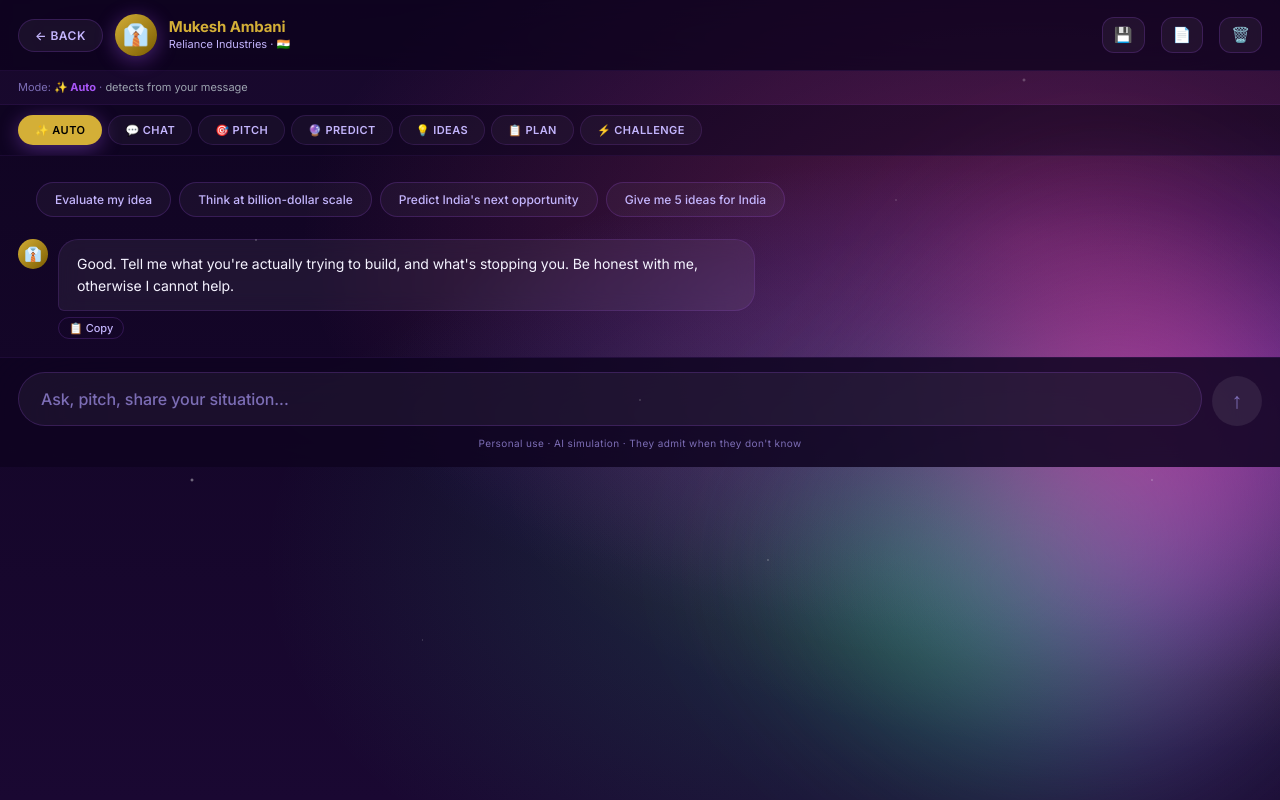
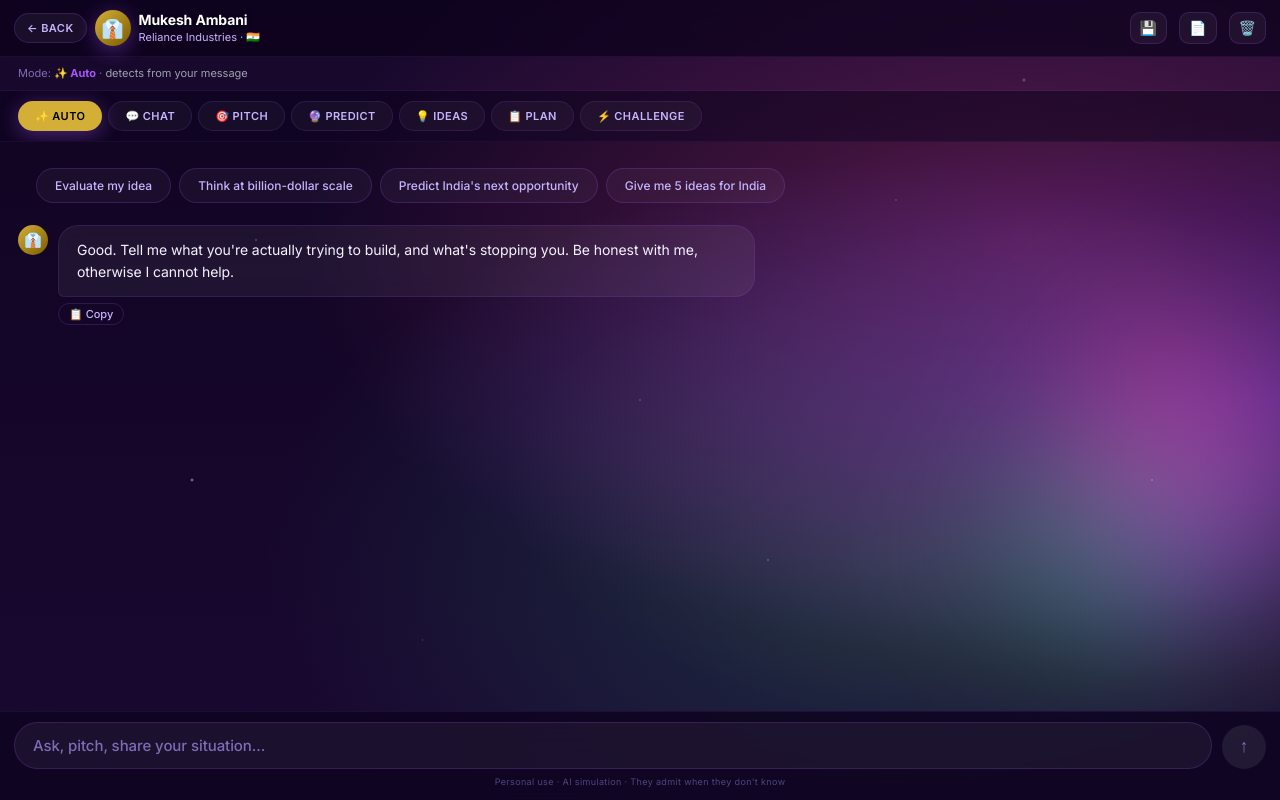
Before and after one commit to fazan1/tycoon-vercel, a plain HTML site: page index.html in a window 1280 px wide. Both pictures are taken after a click on the element 169 px from the left and 586 px from the top of the page. Drawn offline with nearby package versions, Linux system fonts and the light colour scheme.

Commit message:
Update index.html

```diff
--- a/index.html
+++ b/index.html
@@ -30,10 +30,13 @@
 
 html, body {
   height: 100%;
+  width: 100%;
   background: var(--bg-1);
   overflow: hidden;
   -webkit-text-size-adjust: 100%;
   -webkit-overflow-scrolling: touch;
+  margin: 0;
+  padding: 0;
 }
 
 body {
@@ -41,9 +44,11 @@
   font-family: 'Inter', -apple-system, BlinkMacSystemFont, sans-serif;
   font-size: 14px;
   line-height: 1.5;
-  height: 100dvh; height: 100vh; height: -webkit-fill-available;
+  height: 100%;
   -webkit-font-smoothing: antialiased;
   position: relative;
+  display: flex;
+  flex-direction: column;
   background:
     radial-gradient(ellipse at 100% 50%, rgba(110,44,244,0.4) 0%, transparent 50%),
     radial-gradient(ellipse at 80% 30%, rgba(236,72,153,0.3) 0%, transparent 50%),
@@ -56,18 +61,19 @@
 body::before {
   content: '';
   position: fixed;
-  width: 600px;
-  height: 600px;
-  right: -100px;
-  top: 20%;
+  width: 400px;
+  height: 400px;
+  right: -80px;
+  top: 30%;
   background:
-    radial-gradient(circle at 30% 50%, rgba(236,72,153,0.5) 0%, transparent 50%),
-    radial-gradient(circle at 70% 50%, rgba(52,211,153,0.4) 0%, transparent 50%),
-    radial-gradient(circle at 50% 30%, rgba(168,85,247,0.5) 0%, transparent 50%);
-  filter: blur(60px);
+    radial-gradient(circle at 30% 50%, rgba(236,72,153,0.4) 0%, transparent 50%),
+    radial-gradient(circle at 70% 50%, rgba(52,211,153,0.3) 0%, transparent 50%),
+    radial-gradient(circle at 50% 30%, rgba(168,85,247,0.4) 0%, transparent 50%);
+  filter: blur(50px);
   pointer-events: none;
-  animation: floatBlob 20s ease-in-out infinite;
+  animation: floatBlob 25s ease-in-out infinite;
   z-index: 0;
+  will-change: transform;
 }
 
 @keyframes floatBlob {
@@ -98,23 +104,27 @@
 
 #wrap {
   background: transparent;
-  height: 100dvh; height: 100vh; height: -webkit-fill-available;
+  flex: 1;
+  width: 100%;
   display: flex;
   flex-direction: column;
   max-width: 720px;
   margin: 0 auto;
   position: relative;
   overflow: hidden;
-  padding-bottom: env(safe-area-inset-bottom);
   z-index: 1;
+  min-height: 0;
 }
 
 #selector {
   flex: 1;
+  min-height: 0;
   overflow-y: auto;
   -webkit-overflow-scrolling: touch;
-  padding: 30px 18px 60px;
+  padding: 24px 16px 30px;
   scrollbar-width: none;
+  touch-action: pan-y;
+  position: relative;
 }
 
 #selector::-webkit-scrollbar { display: none; }
@@ -293,11 +303,11 @@
 }
 
 #hdr {
-  padding: 14px 18px;
-  padding-top: calc(14px + env(safe-area-inset-top));
+  padding: 10px 14px;
+  padding-top: calc(10px + env(safe-area-inset-top));
   display: flex;
   align-items: center;
-  gap: 12px;
+  gap: 8px;
   flex-shrink: 0;
   border-bottom: 1px solid rgba(168,85,247,0.1);
   background: rgba(15,4,32,0.7);
@@ -313,8 +323,8 @@
   border: 1px solid rgba(168,85,247,0.2);
   color: var(--text-dim);
   border-radius: 100px;
-  padding: 8px 16px;
-  font-size: 12px;
+  padding: 7px 12px;
+  font-size: 11px;
   cursor: pointer;
   font-family: inherit;
   font-weight: 600;
@@ -329,13 +339,13 @@
 }
 
 #hav {
-  width: 42px;
-  height: 42px;
+  width: 36px;
+  height: 36px;
   border-radius: 50%;
   display: flex;
   align-items: center;
   justify-content: center;
-  font-size: 21px;
+  font-size: 18px;
   flex-shrink: 0;
   background: linear-gradient(135deg, var(--purple), var(--pink));
   box-shadow: 0 4px 20px rgba(168,85,247,0.4);
@@ -345,10 +355,11 @@
 
 #hname {
   font-weight: 700;
-  font-size: 15px;
-  color: var(--text);
+  font-size: 14px;
+  color: #fff !important;
   letter-spacing: -0.01em;
   line-height: 1.2;
+  text-shadow: 0 1px 4px rgba(0,0,0,0.5);
 }
 
 #hsub {
@@ -362,9 +373,9 @@
   background: rgba(255,255,255,0.05);
   border: 1px solid rgba(168,85,247,0.2);
   color: var(--text-dim);
-  border-radius: 12px;
-  padding: 8px 11px;
-  font-size: 15px;
+  border-radius: 10px;
+  padding: 7px 9px;
+  font-size: 14px;
   cursor: pointer;
 }
 
@@ -590,8 +601,8 @@
 
 #inputarea {
   border-top: 1px solid rgba(168,85,247,0.1);
-  padding: 14px 18px;
-  padding-bottom: calc(16px + env(safe-area-inset-bottom));
+  padding: 10px 14px;
+  padding-bottom: calc(12px + env(safe-area-inset-bottom));
   flex-shrink: 0;
   background: rgba(15,4,32,0.85);
   backdrop-filter: blur(40px);
@@ -606,17 +617,17 @@
   flex: 1;
   background: rgba(255,255,255,0.05);
   border: 1px solid rgba(168,85,247,0.2);
-  border-radius: 100px;
+  border-radius: 24px;
   color: var(--text);
-  padding: 14px 22px;
-  font-size: 16px;
-  line-height: 1.5;
+  padding: 12px 18px;
+  font-size: 15px;
+  line-height: 1.4;
   font-family: inherit;
   outline: none;
   resize: none;
-  max-height: 120px;
+  max-height: 100px;
   overflow-y: auto;
-  min-height: 50px;
+  min-height: 44px;
   -webkit-appearance: none;
   font-weight: 500;
   letter-spacing: -0.005em;
@@ -634,14 +645,14 @@
   border-radius: 50%;
   color: #fff;
   background: linear-gradient(135deg, var(--purple), var(--pink));
-  width: 50px;
-  height: 50px;
-  font-size: 22px;
+  width: 44px;
+  height: 44px;
+  font-size: 18px;
   font-weight: 700;
   cursor: pointer;
   flex-shrink: 0;
   -webkit-tap-highlight-color: transparent;
-  box-shadow: 0 6px 24px rgba(168,85,247,0.5);
+  box-shadow: 0 4px 20px rgba(168,85,247,0.5);
 }
 
 #sbtn:hover {
@@ -658,10 +669,11 @@
 
 #disc {
   text-align: center;
-  margin-top: 10px;
-  font-size: 10px;
+  margin-top: 6px;
+  font-size: 9px;
   color: var(--text-mute);
   letter-spacing: 0.04em;
+  opacity: 0.6;
 }
 
 @keyframes fadeIn {
@@ -1088,7 +1100,7 @@
   const hav = document.getElementById('hav');
   hav.style.background = t.grad; hav.textContent = t.emoji;
   document.getElementById('hname').textContent = t.name;
-  document.getElementById('hname').style.color = t.ac;
+  document.getElementById('hname').style.color = '#ffffff';
   document.getElementById('hsub').textContent = t.sub;
   document.getElementById('tav').style.background = t.grad;
   document.getElementById('tav').textContent = t.emoji;
```
